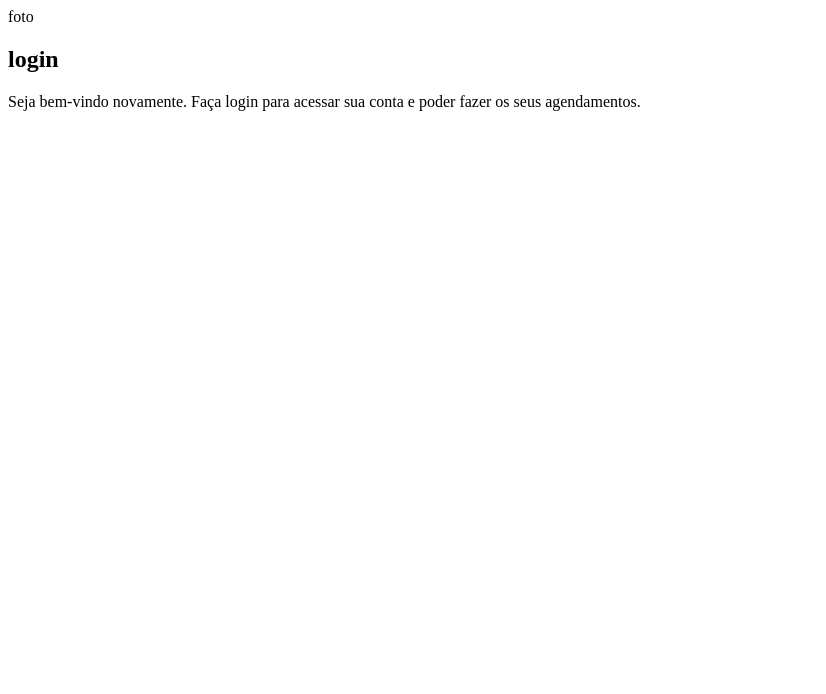
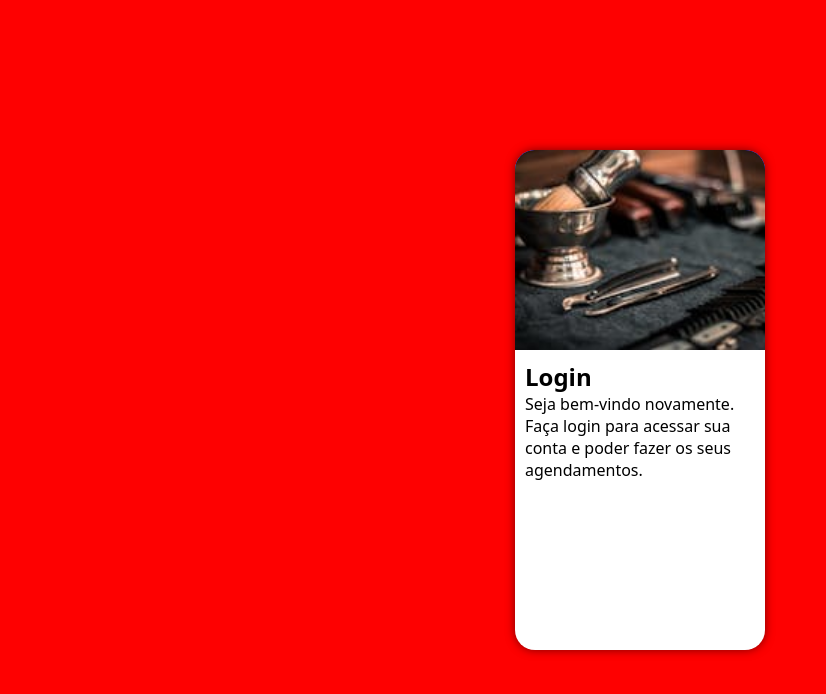
Before and after one commit to lucasdenery/projeto-login, a plain HTML site: page index.html in a window 1280 px wide. Shown: the whole page, without its empty margins (0-826 px from the left). Drawn offline with Linux system fonts and the light colour scheme.

Commit message:
projeto login

```diff
--- a/estilos/style.css
+++ b/estilos/style.css
@@ -7,3 +7,55 @@ azul:
 branco:
 
 */
+
+*{
+    font-family:  system-ui, -apple-system, BlinkMacSystemFont, 'Segoe UI', Roboto, Oxygen, Ubuntu, Cantarell, 'Open Sans', 'Helvetica Neue', sans-serif;
+    padding: 0px;
+    margin: 0px;
+    box-sizing: border-box;
+}
+
+body, html{
+    background-color: rgb(254, 1, 1);
+    height: 100vh;
+    width: 100vw;
+
+}
+
+main{
+    position: relative;
+    height:  100vh;
+    width: 100vw;
+
+}
+
+section#login{
+    position: absolute;
+    top: 50%;
+    left: 50%;
+    transform: translate(-50%, -50%);
+    overflow: hidden;
+
+    background-color:  white;
+    width: 250px;
+    height: 500px;
+    border-radius: 20px;
+    box-shadow:  0px 0px 10px rgba(0, 0, 0, 0.516);
+
+}
+
+  section#login > div#imagem{
+    display: block;
+    background-color: blue ;
+    background-image: url(../imagens/pexels-nickoloui-1319459.jpg) ;
+    height: 200px;
+    background-size: cover;
+
+
+
+}
+
+section#login > div#formulario {
+    display: block;
+    padding: 10px;
+}
--- a/index.html
+++ b/index.html
@@ -10,11 +10,11 @@
     <main>
         <section id="login">
             <div id="imagem">
-                foto
+
 
             </div>
             <div id="formulario">
-                <h1>login</h1>
+                <h1>Login</h1>
                 <p>Seja bem-vindo novamente. Faça login para acessar sua conta e poder fazer os seus agendamentos.</p>
                 <form action="login.php" method="post">
 
```
Also changed, not shown: imagens/pexels-nickoloui-1319459.jpg (added), imagens/pexels-thgusstavo-1813346.jpg (added).
